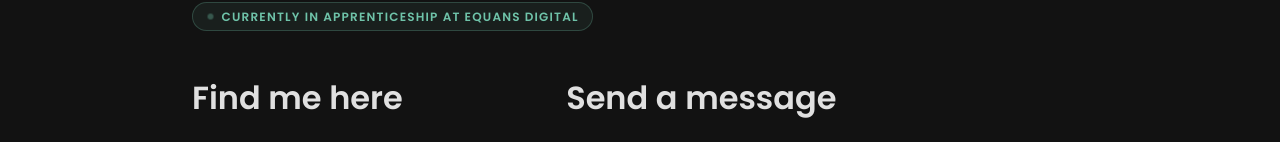
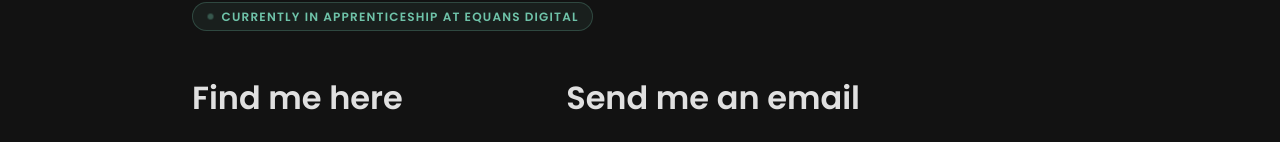
Before and after one commit to Jacma-pro/portfolio, a React (Vite) app: page /contact in a window 1280 px wide. Shown: the part 219-361 px from the top of the page. Built offline with nearby package versions, Linux system fonts and the light colour scheme.

Commit message:
fix: tilte in contact

```diff
--- a/src/i18n/en.json
+++ b/src/i18n/en.json
@@ -27,7 +27,7 @@
     "github": "GitHub",
     "linkedin": "LinkedIn",
     "form": {
-      "title": "Send a message",
+      "title": "Send me an email",
       "name": "Name",
       "name_placeholder": "John Doe",
       "email": "Email",
--- a/src/i18n/fr.json
+++ b/src/i18n/fr.json
@@ -27,7 +27,7 @@
     "github": "GitHub",
     "linkedin": "LinkedIn",
     "form": {
-      "title": "Envoie-moi un message",
+      "title": "Envoie-moi un email",
       "name": "Nom",
       "name_placeholder": "Jean Dupont",
       "email": "Email",
--- a/src/pages/Contact.tsx
+++ b/src/pages/Contact.tsx
@@ -36,7 +36,7 @@ const Contact = () => {
 
   const handleSubmit = (e: React.FormEvent) => {
     e.preventDefault()
-    const subject = encodeURIComponent(`Portfolio — ${form.name}`)
+    const subject = encodeURIComponent(`Portfolio : ${form.name}`)
     const body = encodeURIComponent(`${form.message}\n\n— ${form.name} (${form.email})`)
     window.location.href = `mailto:dorianjacolin@gmail.com?subject=${subject}&body=${body}`
     setStatus('sent')
```
